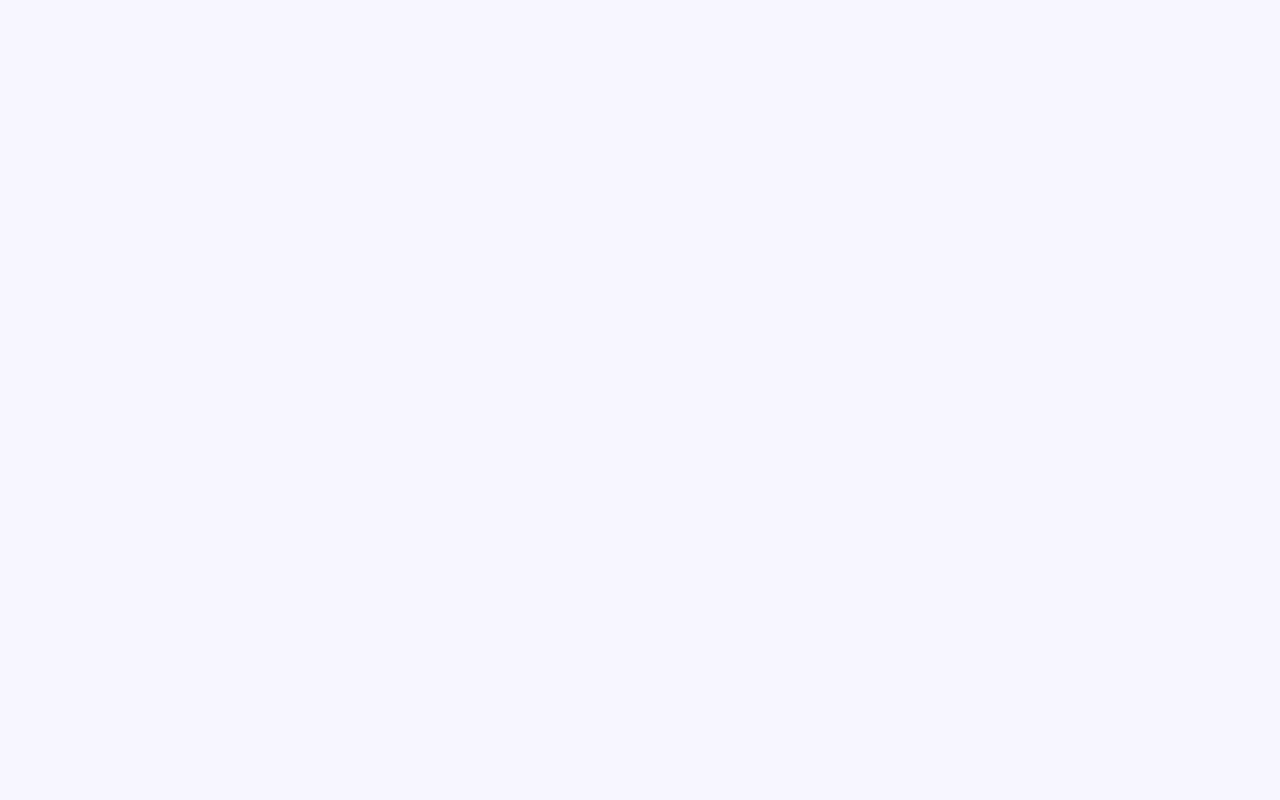
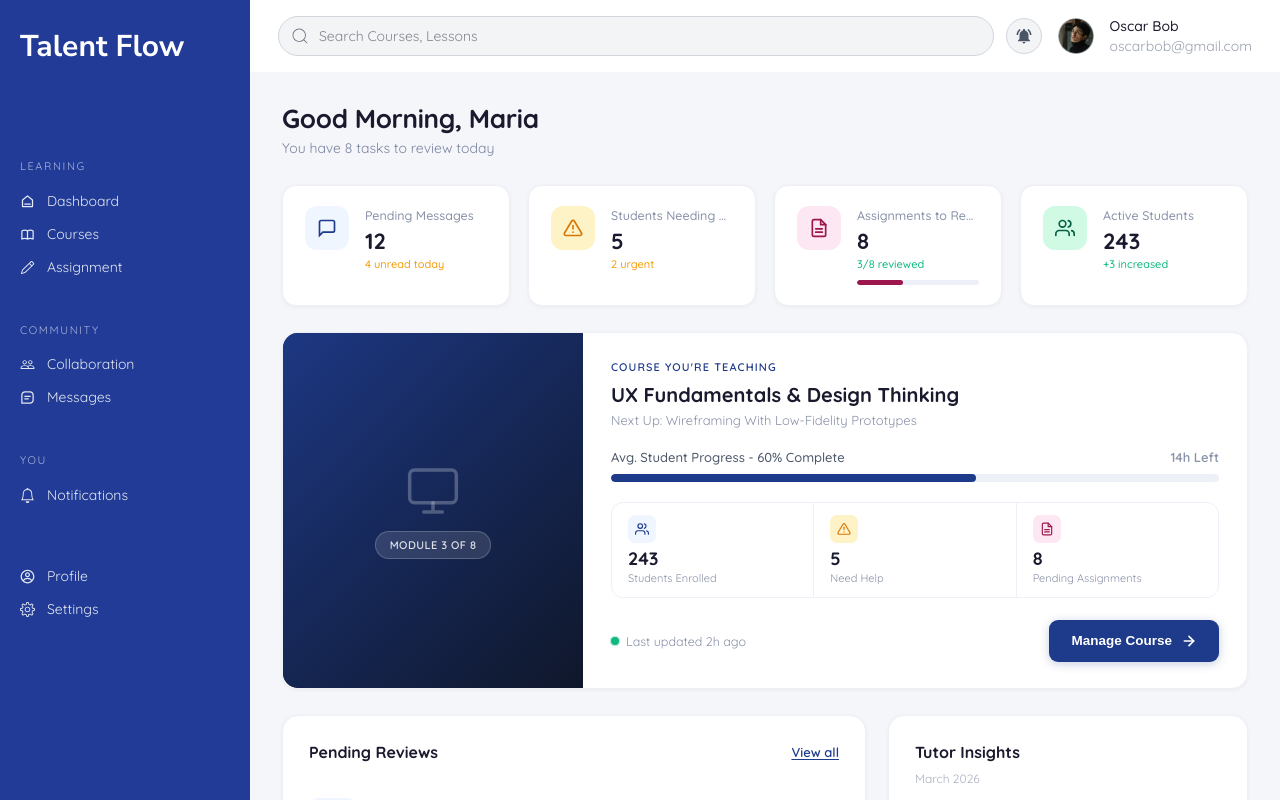
Before and after one commit to Trueminds-Innovations-Ltd/team_oscar_frontend_march, a React (Vite) app in the folder Frontend/: page /tutorDashboard in a window 1280 px wide. Before the commit this address had no page. Shown: the top 800 px of the page. Built offline with nearby package versions, Linux system fonts and the light colour scheme.

Commit message:
font style for tutorDashboard

```diff
--- a/Frontend/src/App.jsx
+++ b/Frontend/src/App.jsx
@@ -54,9 +54,9 @@
           <Route path="/" element={<Login />} />
           <Route path="/sign-up" element={<SignUp />} />
           <Route path="/onboarding" element={<Onboarding />} />
-          {/* <Route path="/dashboard" element={<Dashboard />} />
+          {/* <Route path="/dashboard" element={<Dashboard />} /> */}
           <Route path="/tutorDashboard" element={<TutorDashboard />} />
-          <Route path="/studentDashboard" element={<StudentDashboard />} /> */}
+          {/* <Route path="/studentDashboard" element={<StudentDashboard />} /> */}
           <Route
             path="/dashboard"
             element={
--- a/Frontend/src/features/tutor/dashboard.module.css
+++ b/Frontend/src/features/tutor/dashboard.module.css
@@ -1,4 +1,4 @@
-@import url("https://fonts.googleapis.com/css2?family=Poppins:wght@300;400;500;600;700;800&display=swap");
+@import url("https://fonts.googleapis.com/css2?family=Inter:ital,opsz,wght@0,14..32,100..900;1,14..32,100..900&family=Nunito+Sans:ital,opsz,wght@0,6..12,200..1000;1,6..12,200..1000&family=Quicksand:wght@300..700&display=swap");
 
 /* :global(*),
 :global(*::before),
@@ -26,7 +26,7 @@
 } */
 
 .tf-main {
-  font-family: "Poppins", sans-serif;
+  font-family: "Quicksand", sans-serif;
   background: #f5f6fa;
   color: #1a1a2e;
   font-size: 14px;
```
